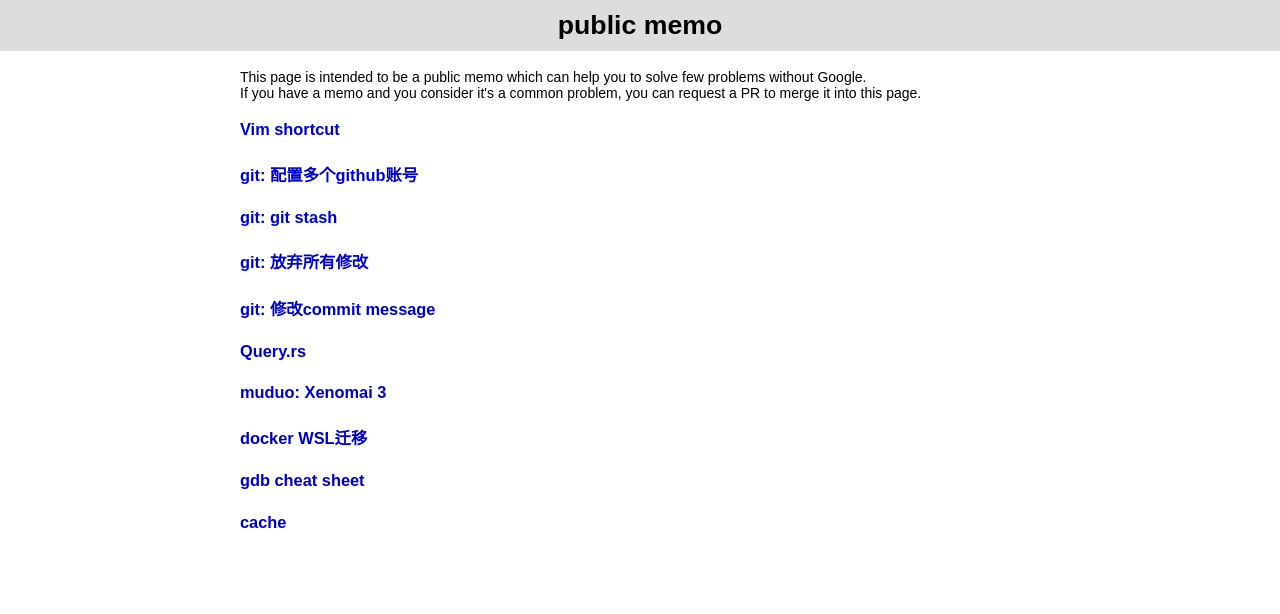
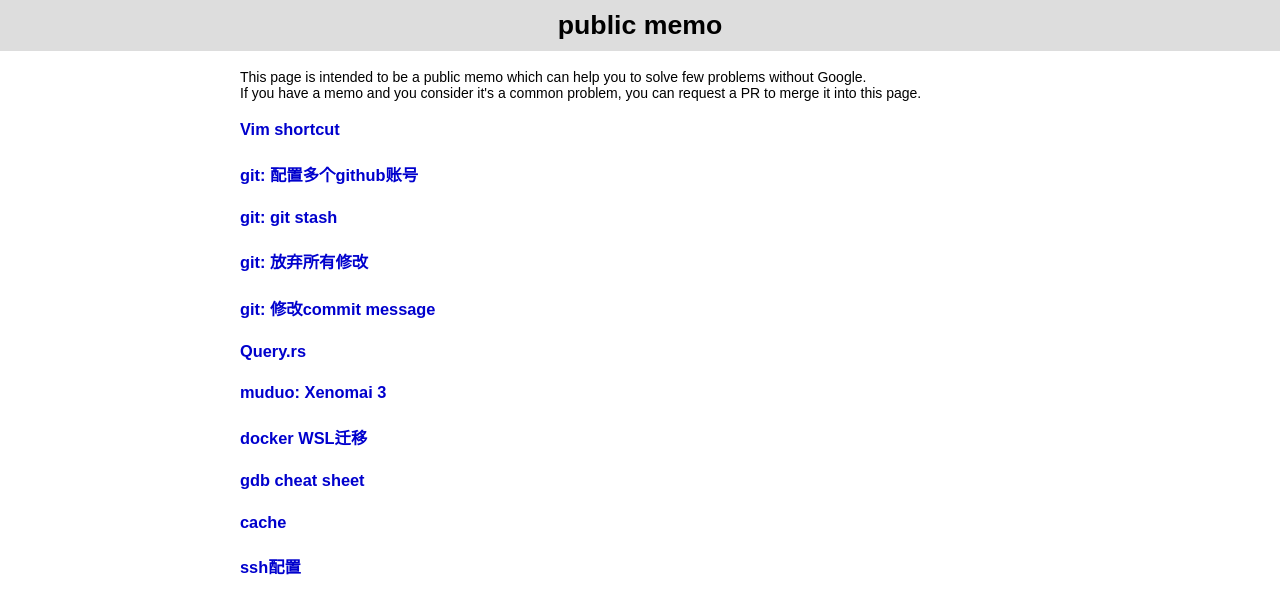
Before and after one commit to tobeApe6eHok/tobeApe6eHok.github.io, a plain HTML site: page index.html in a window 1280 px wide. Drawn offline with Linux system fonts and the light colour scheme.

Commit message:
add 'ssh' entry
Signed-off-by: tobeApe6eHok <2665901303@qq.com>

```diff
--- a/index.html
+++ b/index.html
@@ -32,6 +32,8 @@
             <h3><a href="https://darkdust.net/files/GDB%20Cheat%20Sheet.pdf">gdb cheat sheet</a></h3>
 
             <h3><a href="https://mp.weixin.qq.com/s/tIAbdifi3zO4gSki1Mcw-g">cache</a></h3>
+
+            <h3><a href="https://zhuanlan.zhihu.com/p/113962350">ssh配置</a></h3>
         </div>
     </body>
 </html>
```
